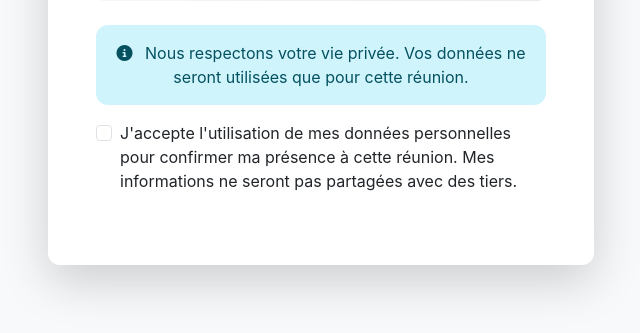
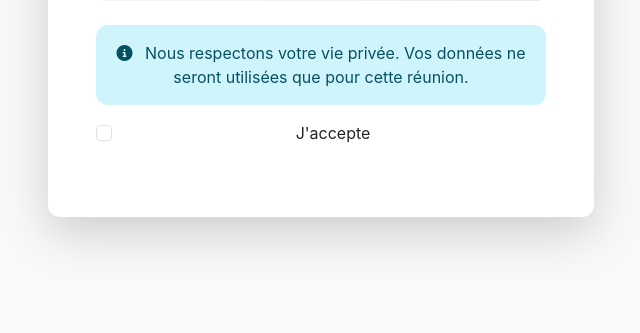
Before and after one commit to saint0101/e-reunion-artci, a Django app: template gestion_reunions/reunions/templates/reunions/presence_consent.html in a window 1280 px wide. Shown: the part 418-751 px from the top of the page, without its empty margins (319-959 px from the left). Run offline with Django 5.2, Linux system fonts and the light colour scheme; the template is opened without the code that fills it: most values are stand-ins (such as "Sample title", 1, 10 or a date in 2020); some libraries are stand-ins or nearby versions.

Commit message:
correction des texte

```diff
--- a/gestion_reunions/reunions/templates/reunions/presence_confirmed_artci.html
+++ b/gestion_reunions/reunions/templates/reunions/presence_confirmed_artci.html
@@ -25,7 +25,7 @@
                 </div>
 
                 {% if is_artci %}
-                <div class="alert alert-success border-0">
+                <!--<div class="alert alert-success border-0">
                     <h6 class="mb-2">
                         <i class="fas fa-shield-alt me-2"></i>
                         Email ARTCI Confirmé
@@ -33,7 +33,7 @@
                     <p class="mb-1"><strong>Email :</strong> {{ presence_request.email }}</p>
                     <p class="mb-1"><strong>Nom :</strong> {{ presence_request.get_display_name }}</p>
                     <p class="mb-0"><strong>Organisation :</strong> {{ presence_request.organisation }}</p>
-                </div>
+                </div>-->
                 {% else %}
                 <div class="alert alert-info border-0">
                     <h6 class="mb-2">
@@ -52,7 +52,7 @@
                     <div class="alert alert-warning">
                         <h6>⚠️ Important</h6>
                         <p class="mb-0">
-                            Une notification à été envoyée à votre adresse email.
+                            Une notification vous a été envoyée à votre adresse e-mail.
                             <!--Un email d'annulation vous a été envoyé. Si cette inscription
                             <strong>n'est pas de votre fait</strong>, vous avez 5 minutes
                             pour l'annuler via le lien dans l'email. -->
--- a/gestion_reunions/reunions/templates/reunions/presence_consent.html
+++ b/gestion_reunions/reunions/templates/reunions/presence_consent.html
@@ -36,8 +36,9 @@
                     <div class="form-check mb-4">
                         <input class="form-check-input" type="checkbox" id="consent" name="consent" required>
                         <label class="form-check-label text-start" for="consent">
-                            J'accepte l'utilisation de mes données personnelles pour confirmer ma présence à cette réunion.
-                            Mes informations ne seront pas partagées avec des tiers.
+                            J'accepte
+                            <!--l'utilisation de mes données personnelles pour confirmer ma présence à cette réunion.
+                            Mes informations ne seront pas partagées avec des tiers.-->
                         </label>
                     </div>
 
@@ -47,15 +48,15 @@
                             <label for="email" class="form-label">Votre adresse email</label>
                             <input type="email" class="form-control form-control-lg" id="email" name="email"
                                    placeholder="votre.email@example.com" required>
-                            <div class="form-text">
+                            <!--<div class="form-text">
                                 Les emails @artci.ci sont confirmés automatiquement.
                                 Les autres emails nécessiteront de remplir un formulaire complet.
-                            </div>
+                            </div>-->
                         </div>
 
                         <button type="submit" class="btn btn-success btn-lg px-4">
                             <i class="fas fa-paper-plane me-2"></i>
-                            Confirmer ma Présence
+                            Confirmer
                         </button>
 
                         <!-- Bouton pour revenir en arrière -->
@@ -123,12 +124,12 @@
     if (emailValue.endsWith('@artci.ci')) {
         formText.innerHTML = '<i class="fas fa-check-circle text-success me-1"></i>Email ARTCI détecté - Confirmation automatique';
         formText.className = 'form-text text-success';
-        submitBtn.innerHTML = '<i class="fas fa-check me-2"></i>Confirmer (ARTCI)';
+        submitBtn.innerHTML = '<i class="fas fa-check me-2"></i>Confirmer';
         submitBtn.className = 'btn btn-primary btn-lg px-4';
     } else if (emailValue.includes('@') && emailValue.includes('.')) {
         formText.innerHTML = '<i class="fas fa-info-circle text-info me-1"></i>Email externe - Formulaire complet requis';
         formText.className = 'form-text text-info';
-        submitBtn.innerHTML = '<i class="fas fa-edit me-2"></i>Continuer avec le Formulaire';
+        submitBtn.innerHTML = '<i class="fas fa-edit me-2"></i>Continuer';
         submitBtn.className = 'btn btn-success btn-lg px-4';
     } else {
         formText.innerHTML = 'Les emails @artci.ci sont confirmés automatiquement. Les autres emails nécessiteront de remplir un formulaire complet.';
```
Also changed, not shown: gestion_reunions/reunions/templates/reunions/email_cancellation.html (+3 -6 lines).
